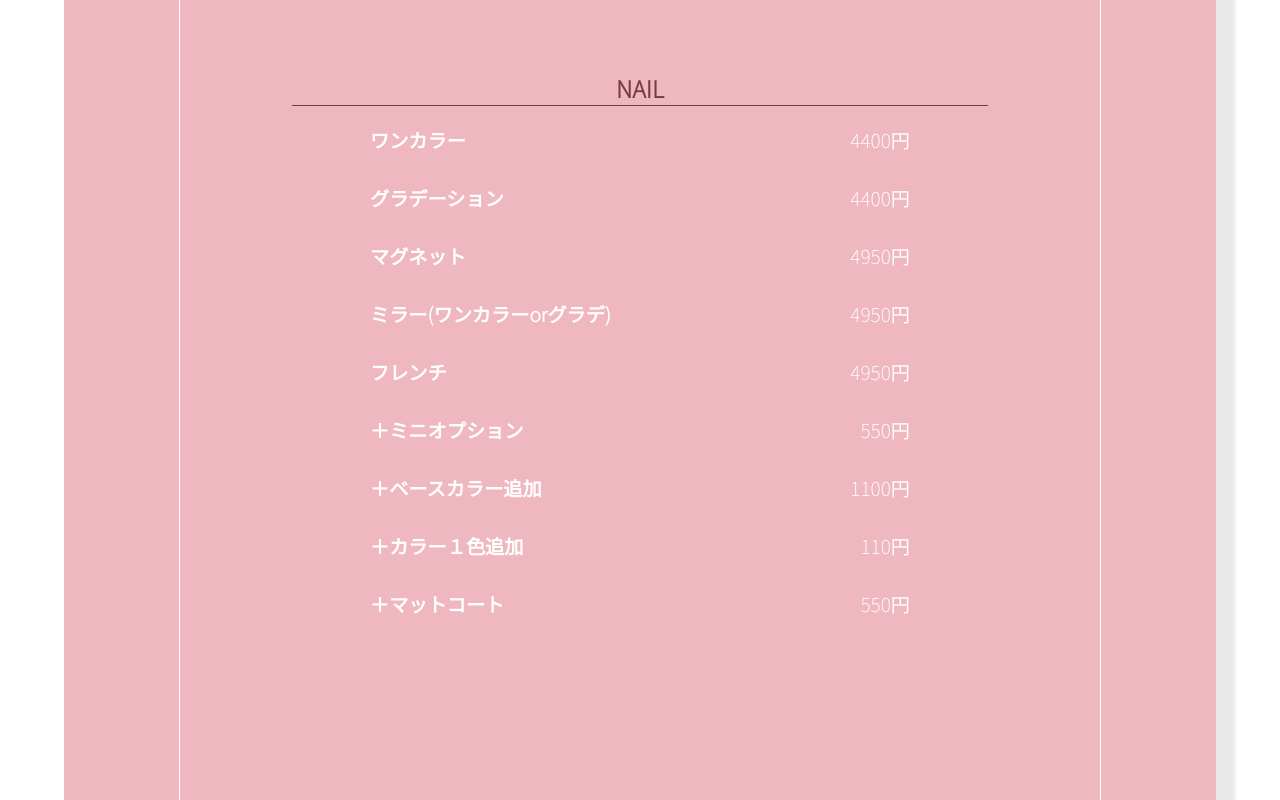
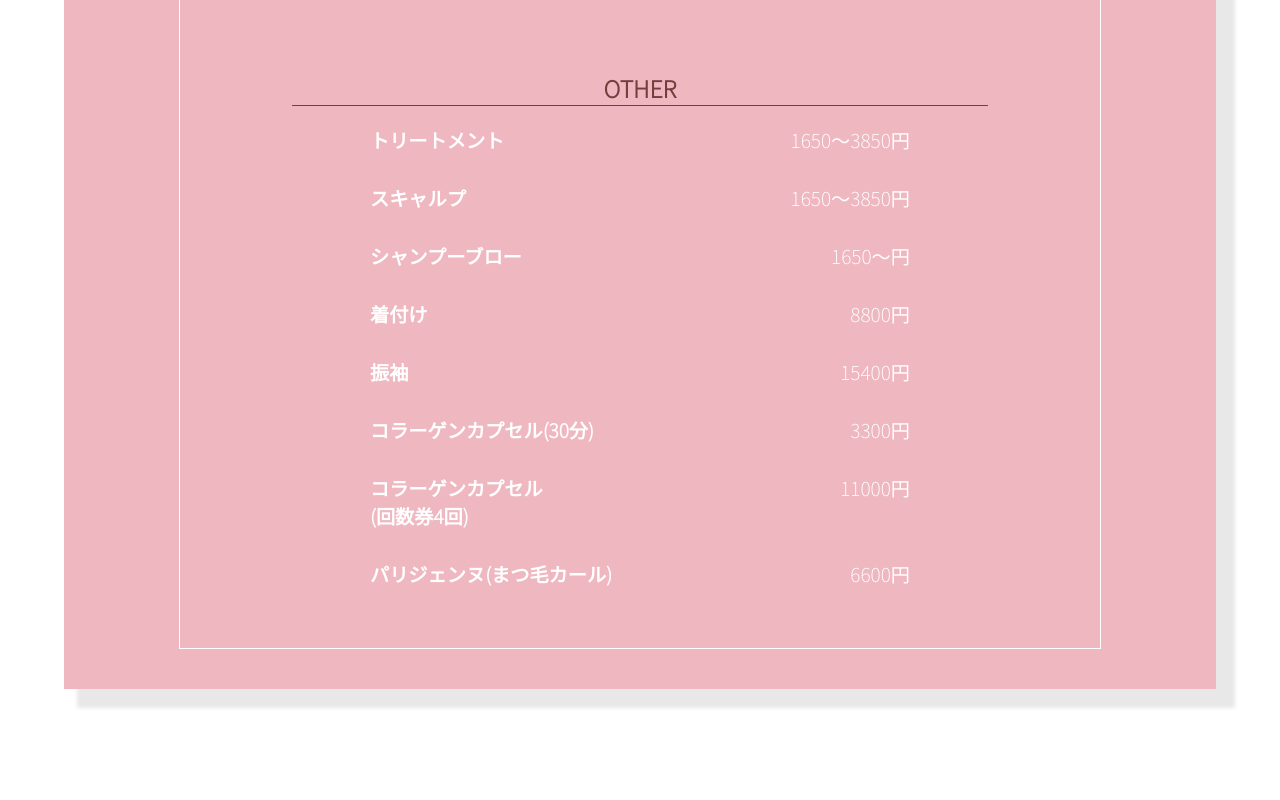
Before and after one commit to cat394/vellmo, a React (Vite) app: page /price in a window 1280 px wide. Shown: the part 1780-2580 px from the top of the page. Built offline with nearby package versions, Linux system fonts and the light colour scheme; a web font is replaced by a local one.

Commit message:
データの更新

```diff
--- a/src/components/price/PriceTable.jsx
+++ b/src/components/price/PriceTable.jsx
@@ -20,11 +20,13 @@ export default function PriceTable() {
             <h2>Price list</h2>
           </div>
           <div className={tables}>
-            {priceData.map(categoryData => {
+            {priceData
+              .filter(categoryData => categoryData.title !== "nail")
+              .map(categoryData => {
               return (
                 <table key={categoryData.title}>
                   <caption>{categoryData.title}</caption>
-                  <tbody style={{maxHeight: '65vh', overflow: 'auto'}}>
+                  <tbody>
                     {categoryData.plans.map(plan => {
                       const [firstPart, secondPart] = splitByCharacter(plan.name);
                       return (
--- a/src/components/service/ServiceNail.jsx
+++ b/src/components/service/ServiceNail.jsx
@@ -10,7 +10,8 @@ export default function ServiceNail() {
     subText: '土曜日限定',
     title: 'Vell mo Nail',
     points: [
-      '自店での付け替え無料！',
+      '初回オフ無料',
+      '自店での付け替えオフ無料！',
       '完全個室！',
     ],
     menuList: nailMenu,
```
